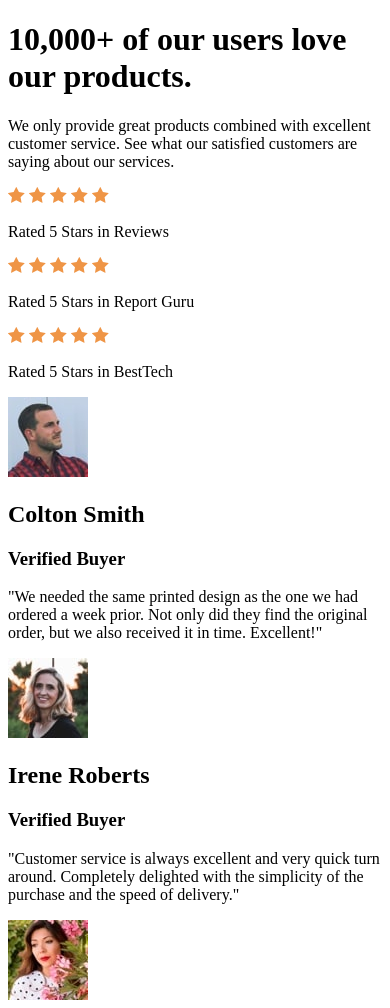
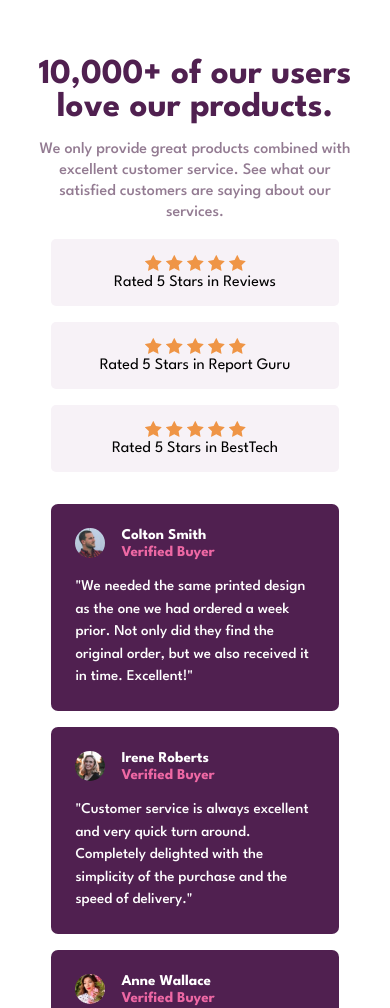
Before and after one commit to guilhermecampina/social-proof-section, a plain HTML site: page index.html in a window 390 px wide. Shown: the top 1008 px of the page. Drawn offline with Linux system fonts and the light colour scheme.

Commit message:
mobile-first

```diff
--- a/index.html
+++ b/index.html
@@ -11,6 +11,8 @@
       sizes="32x32"
       href="./images/favicon-32x32.png"
     />
+
+    <link rel="stylesheet" href="style.css">
 
     <title>Frontend Mentor | Social proof section</title>
 
@@ -27,6 +29,7 @@
           See what our satisfied customers are saying about our services.
         </p>
       </header>
+
       <section class="ratings">
         <div class="rate">
           <img src="images/icon-star.svg" alt="star icon">
@@ -62,8 +65,10 @@
 
           <div class="header-comm">
             <img src="images/image-colton.jpg" alt="Colton image">
+            <div class="name">
               <h2>Colton Smith</h2>
               <h3>Verified Buyer</h3>
+            </div>
           </div>
 
           <div class="comm-text">
@@ -80,8 +85,10 @@
 
           <div class="header-comm">
             <img src="images/image-irene.jpg" alt="irene image">
+            <div class="name">
               <h2>Irene Roberts</h2>
               <h3>Verified Buyer</h3>
+            </div>
           </div>
 
           <div class="comm-text">
@@ -97,8 +104,10 @@
 
           <div class="header-comm">
             <img src="images/image-anne.jpg" alt="Anne image">
+            <div class="name">
               <h2>Anne Wallace</h2>
               <h3>Verified Buyer</h3>
+            </div>
           </div>
 
           <div class="comm-text">
--- /dev/null
+++ b/style.css
@@ -0,0 +1,123 @@
+@charset "UTF-8";
+
+@import url('https://fonts.googleapis.com/css2?family=League+Spartan:wght@400;500;700&display=swap');
+
+
+:root {
+    --darkmagenta: hsl(300, 43%, 22%);
+    --pink: hsl(333, 80%, 67%);
+    --dark-gray-magenta: hsl(303, 10%, 53%);
+    --light-gray-magenta: hsl(300, 24%, 96%);
+}
+
+
+* {
+    padding: 0;
+    margin: 0;
+    box-sizing: border-box;
+    font-family: 'League Spartan', sans-serif;
+}
+
+body {
+    width: 100vw;
+    height: 100vh;
+    display: flex;
+    align-items: center;
+    justify-content: center;
+
+}
+
+.wrapper {
+    width: 90%;
+    height: 90vh;
+    padding: 1rem;
+}
+
+header h1 {
+    text-align: center;
+    font-size: 35px;
+    color: var(--darkmagenta);
+    font-weight: 700;
+    margin-bottom: 1rem;
+}
+
+header p {
+    text-align: center;
+    color: var(--dark-gray-magenta);
+    font-weight: 500;
+    line-height: 1.3rem;
+    margin-bottom: 1rem;
+}
+
+.ratings {
+    display: flex;
+    flex-direction: column;
+    align-items: center;
+    justify-content: center;
+    width: 100%;
+
+}
+
+.ratings .rate {
+    width: 90%;
+    background-color: var(--light-gray-magenta);
+    text-align: center;
+    padding: 1rem;
+    margin-bottom: 1rem;
+    border-radius: 5px;
+}
+
+.comments {
+    width: 100%;
+    display: flex;
+    flex-direction: column;
+    align-items: center;
+    justify-content: center;
+    margin-top: 1rem;
+}
+
+.comments .comm {
+    width: 90%;
+    background-color: var(--darkmagenta);
+    color: #fff;
+    border-radius: 7px;
+    margin-bottom: 1rem;
+    padding: 1.5rem;
+}
+
+.comm .header-comm {
+    display: flex;
+    margin-bottom: 1rem;
+
+
+}
+
+.comm .header-comm img {
+    border-radius: 50%;
+    width: 30px;
+    height: 30px;
+    margin-right: 1rem;
+
+
+}
+
+.comm .header-comm .name {
+    flex-direction: column;
+}
+
+.comm .header-comm .name h2 {
+    font-size: 15px;
+    padding-bottom: 3px;
+}
+
+.comm .header-comm .name h3 {
+    font-size: 15px;
+    color: var(--pink);
+}
+
+.comm .comm-text p {
+    line-height: 1.4rem;
+    font-size: 15px;
+    font-weight: 500;
+
+}
```
Lines whose indentation alone changed are shown as unchanged.
